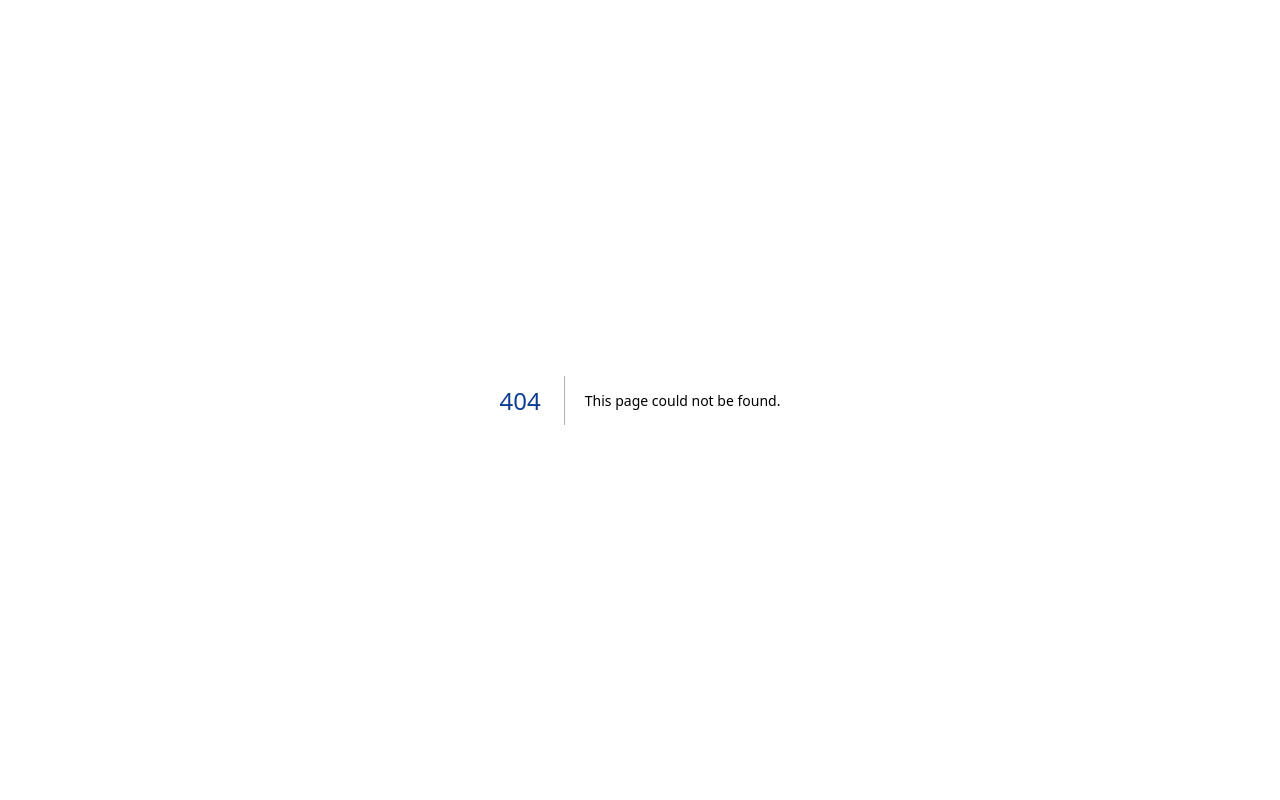
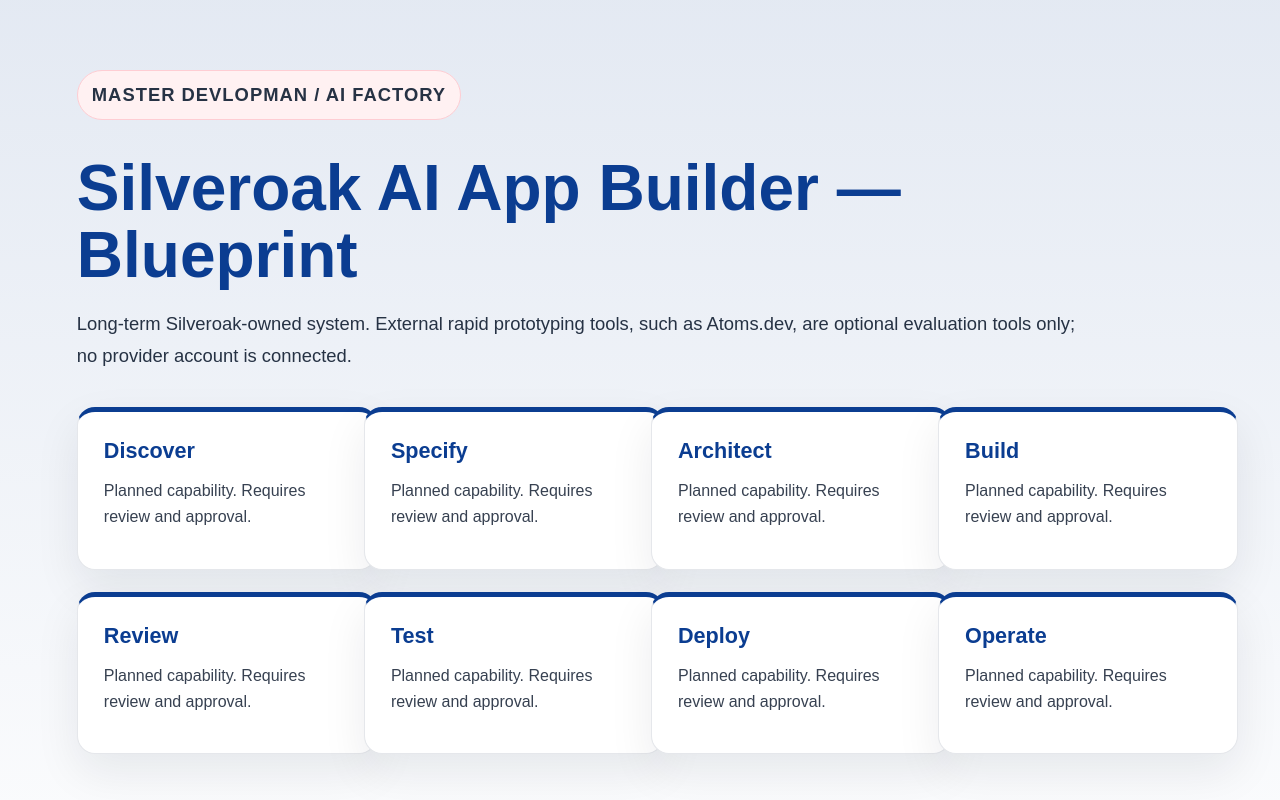
Before and after one commit to patrickprincivil/alliance_nasyonal_devlopman, a Next.js app: page /ai-app-builder in a window 1280 px wide. Before the commit this address had no page. Built offline with nearby package versions, Linux system fonts and the light colour scheme.

Commit message:
feat: integrate Silveroak research and aviation reference app/ai-app-builder/page.tsx

```diff
--- /dev/null
+++ b/app/ai-app-builder/page.tsx
@@ -0,0 +1,11 @@
+import Link from "next/link";
+const phases = ["Discover", "Specify", "Architect", "Build", "Review", "Test", "Deploy", "Operate"] as const;
+export default function AppBuilderBlueprintPage() {
+  return <main className="page"><p className="eyebrow">MASTER DEVLOPMAN / AI Factory</p>
+    <h1>Silveroak AI App Builder — Blueprint</h1>
+    <p>Long-term Silveroak-owned system. External rapid prototyping tools, such as Atoms.dev, are optional evaluation tools only; no provider account is connected.</p>
+    <section className="gridSection">{phases.map(phase => <article className="card" key={phase}>
+      <h2>{phase}</h2><p>Planned capability. Requires review and approval.</p></article>)}</section>
+    <p>Never publish generated code, expose secrets or charge customers without testing and authorization.</p>
+    <Link href="/silveroak-app-launch">App Launch</Link></main>;
+}
```
